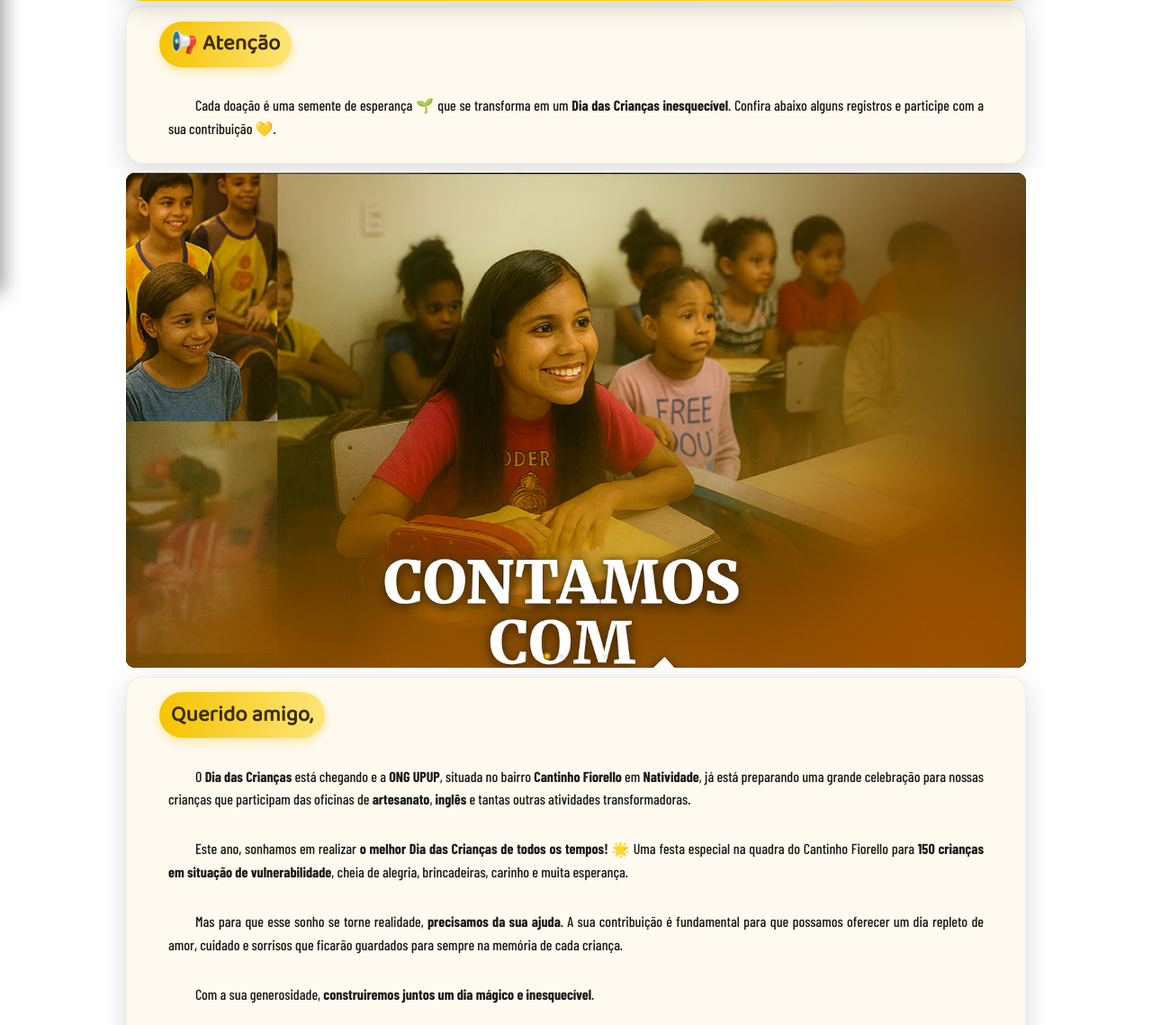
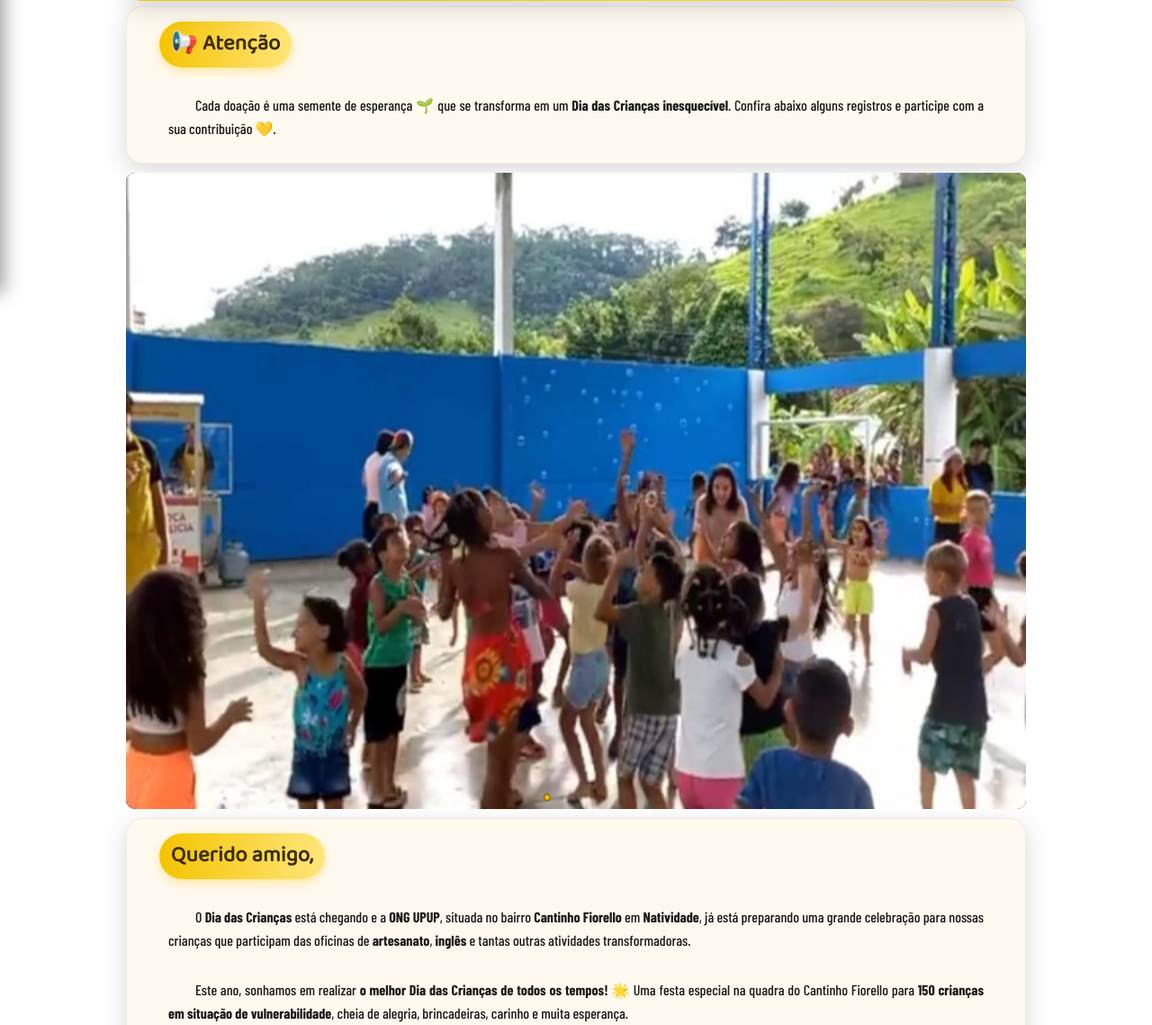
Before and after one commit to mspcris/upup, a PHP site: page /diadascriancas2025.html in a window 1280 px wide. Shown: the part 475-1614 px from the top of the page at 90% size. Run offline with PHP 8.4, Linux system fonts and the light colour scheme; some web fonts are replaced.

Commit message:
Ajuste dos carrosseis. Retirado aspect ratio 16 9

```diff
--- a/css/style.css
+++ b/css/style.css
@@ -315,8 +315,8 @@ nav li:hover a {
   overflow: hidden;
   border-radius: 10px;
   background: #000;
-
-  height: 550px;       /* 🔥 controla a altura do carrossel */
+  /* height: 550px;  ❌ remover */
+ /* aspect-ratio: 16 / 9;  */
 }
 
 .slides1, .slides2, .slides3 {
@@ -332,12 +332,18 @@ nav li:hover a {
   display: block;
 } */
 
+/* .slides1 img, .slides2 img, .slides3 img {
+  width: 100%;
+  height: 100%;
+  object-fit: cover;
+  object-position: center;
+} */
+
 .slides1 img, .slides2 img, .slides3 img {
   width: 100%;
-  height: 100%;        /* ocupa toda a altura do carrossel */
-  object-fit: contain; /* 🔥 mostra a imagem inteira */
-  display: block;
-  background: #000;    /* opcional: cor de fundo nas faixas laterais */
+  height: 100%;
+  object-fit: fill; /* mostra a imagem inteira */
+  background: #000; /* bordas laterais se a proporção não bater */
 }
 
 
--- a/diadascriancas2025.html
+++ b/diadascriancas2025.html
@@ -466,24 +466,19 @@
             <!-- 2) TRILHO DOS SLIDES -->
             <div class="slides1">
                 <a href="#">
-                    <img
-                        src="images/carrossel1/upup_cca_contamos_com_vc_ChatGPT Image 26 de set. de 2025, 19_01_17_1449x1024.png ">
+                    <img src="images/carrossel1/upup_carrossel_1_img1.jpg">
                 </a>
                 <a href="#">
-                    <img src="images/carrossel1/upup_festa_dia_das_criancas_carrossel2_1_1449x1024.jpg"
-                        alt="Curso Bombeiro Mirim - UPUP">
+                    <img src="images/carrossel1/upup_carrossel_1_img2.jpg" alt="Curso Bombeiro Mirim - UPUP">
                 </a>
                 <a href="#">
-                    <img src="images/carrossel1/upup_festa_dia_das_criancas_carrossel2_5_1449x1024.jpg"
-                        alt="Curso Preparatório TJ-RJ - UPUP">
+                    <img src="images/carrossel1/upup_carrossel_1_img3.jpg" alt="Curso Preparatório TJ-RJ - UPUP">
                 </a>
                 <a href="#">
-                    <img src="images/carrossel1/upup_festa_dia_das_criancas_carrossel2_10_1449x1024.jpg"
-                        alt="Curso Sebrae - UPUP">
+                    <img src="images/carrossel1/upup_carrossel_1_img4.jpg" alt="Curso Sebrae - UPUP">
                 </a>
                 <a href="#">
-                    <img src="images/carrossel1/upup_festa_dia_das_criancas_carrossel2_11_1449x1024.jpg"
-                        alt="Passeata Centro de Natividade - UPUP">
+                    <img src="images/carrossel1/upup_carrossel_1_img5.jpg" alt="Passeata Centro de Natividade - UPUP">
                 </a>
 
             </div>
--- a/index.html
+++ b/index.html
@@ -219,8 +219,7 @@
                 <img src="../images/carrossel2/upup_sebrae_trilha_capacitacao.png" alt="Curso Sebrae - UPUP">
             </a>
             <a href="https://www.instagram.com/p/C_tYlRUB63i/?img_index=1">
-                <img src="../images/carrossel2/upup_evento_passeata_16x9_1536x1024.png"
-                    alt="Passeata Centro de Natividade - UPUP">
+                <img src="../images/carrossel2/upup_evento_passeata.png" alt="Passeata Centro de Natividade - UPUP">
             </a>
         </div>
 
```
Also changed, not shown: images/carrossel1/upup_carrossel_1_img2.jpg (added), images/carrossel1/upup_carrossel_1_img3.jpg (added), images/carrossel1/upup_carrossel_1_img4.jpg (added), images/carrossel1/upup_carrossel_1_img5.jpg (added), images/carrossel1/upup_cca_contamos_com_vc_ChatGPT Image 26 de set. de 2025, 19_01_17_1449x1024.png (deleted), images/carrossel1/upup_festa_dia_das_criancas_carrossel2_10_1449x1024.jpg (deleted), images/carrossel1/upup_festa_dia_das_criancas_carrossel2_11_1449x1024.jpg (deleted), images/carrossel1/upup_festa_dia_das_criancas_carrossel2_1_1449x1024.jpg (deleted), images/carrossel1/upup_festa_dia_das_criancas_carrossel2_5_1449x1024.jpg (deleted), images/carrossel2/bak.png (added), images/carrossel2/upup_curso_bombeiro_mirim_16x9_res_40_876x574px.png, 5 other files.
